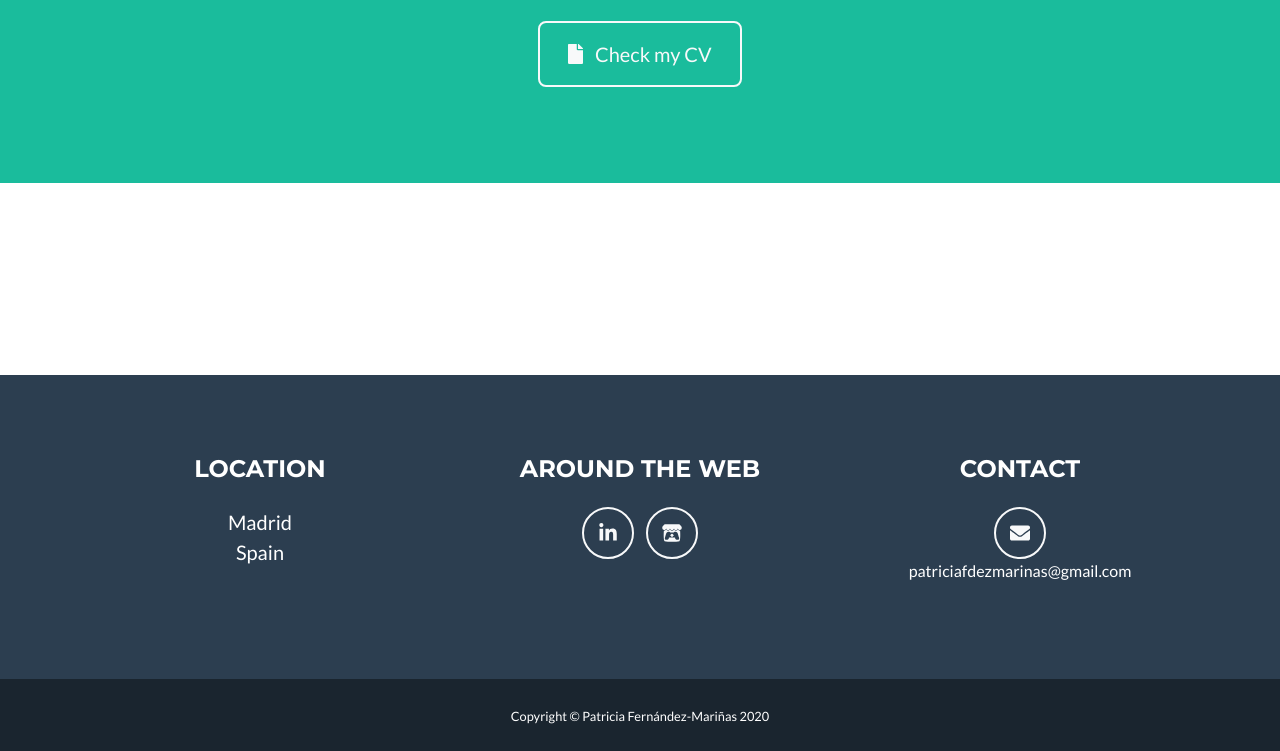
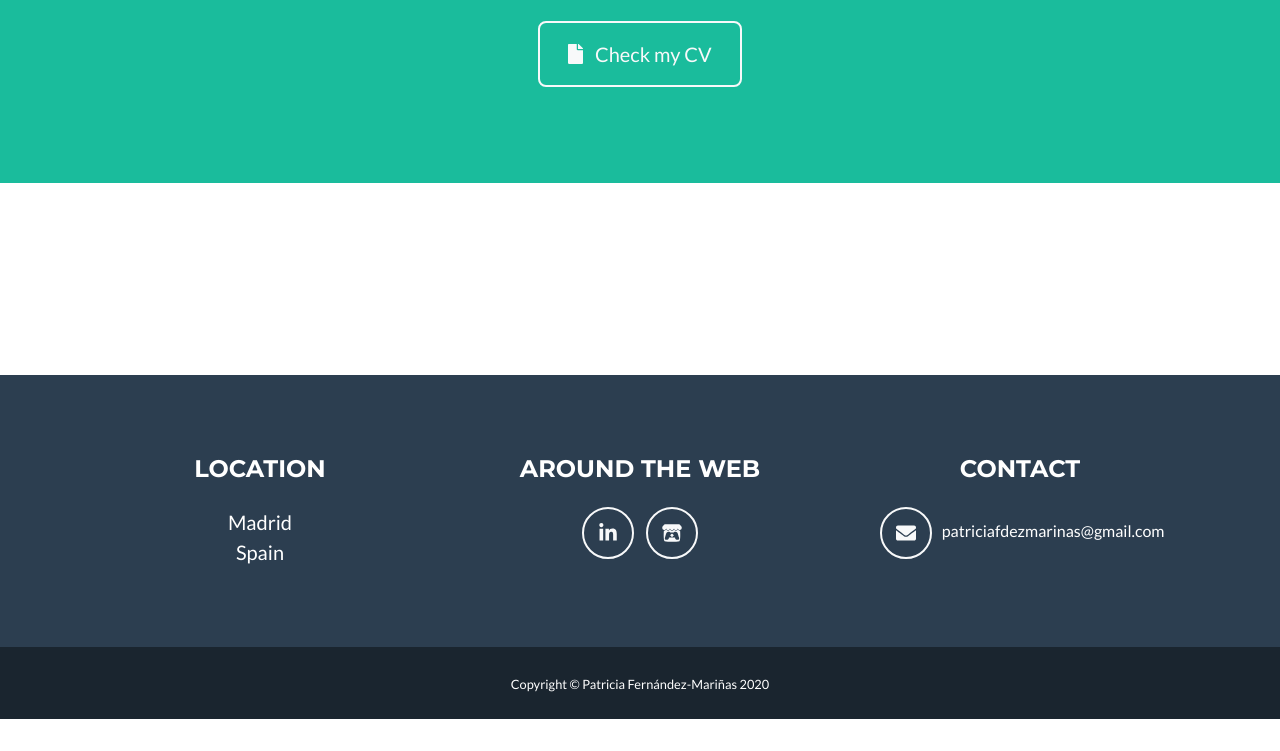
Before and after one commit to pfernandezmarinas/pfernandezmarinas.github.io, a plain HTML site: page index.html in a window 1280 px wide. Shown: the part 2159-2910 px from the top of the page. After the commit the page ends 2878 px from the top, so only its background shows below. Drawn offline with nearby package versions, Linux system fonts and the light colour scheme.

Commit message:
contact info UI

```diff
--- a/index.html
+++ b/index.html
@@ -174,8 +174,8 @@
                     <!-- Footer About Text-->
                     <div class="col-lg-4">
                         <h4 class="text-uppercase mb-4">Contact</h4>
-                        <!--<div>--><a class="btn btn-outline-light btn-social mx-1" href="mailto:patriciafdezmarinas@gmail.com"><i class="fas fa-envelope"></i></a><p>patriciafdezmarinas@gmail.com</p><!--</div>-->
-						<!--<a class="btn btn-outline-light btn-social mx-1"><i class="fas fa-phone-alt"></i></a><p>0034 637543971</p>-->
+                        <a class="btn btn-outline-light btn-social mx-1" href="mailto:patriciafdezmarinas@gmail.com"><i class="fas fa-envelope"></i></a> &nbsp;patriciafdezmarinas@gmail.com
+						<!--<a class="btn btn-outline-light btn-social mx-1"><i class="fas fa-phone-alt"></i></a> &nbsp;0034 637543971-->
                     </div>
                 </div>
             </div>
```
